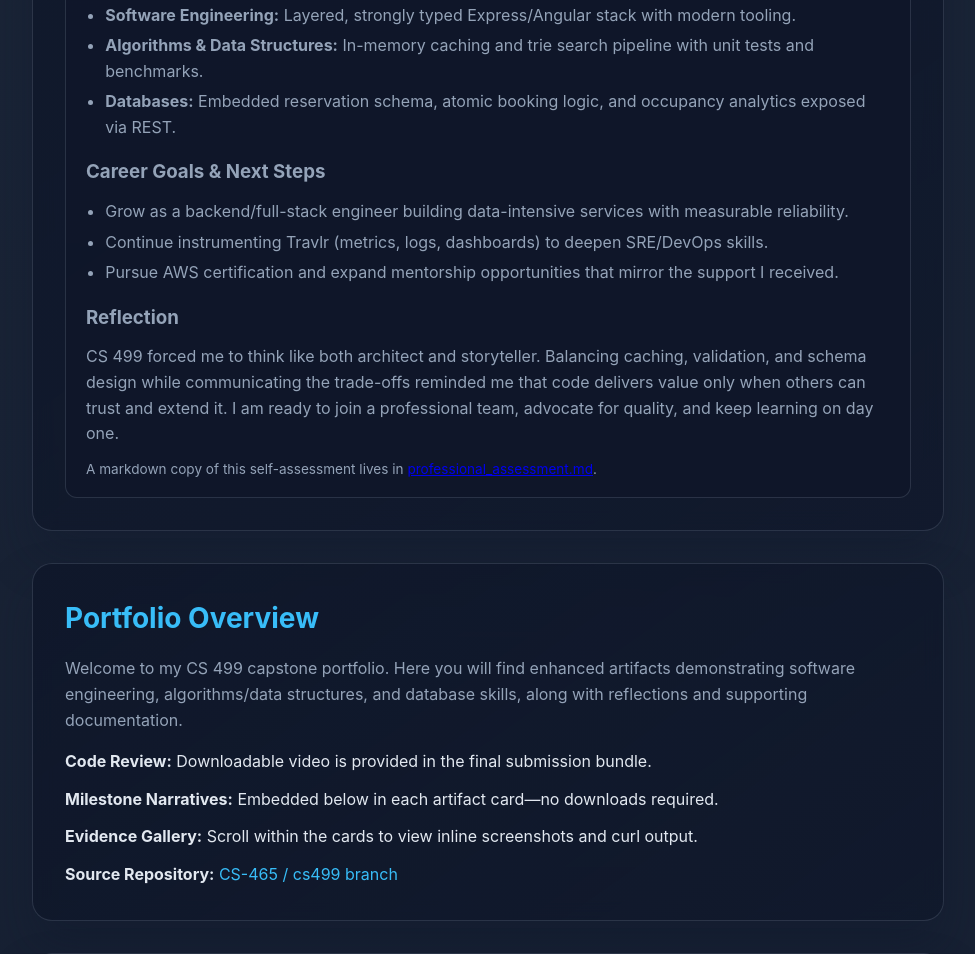
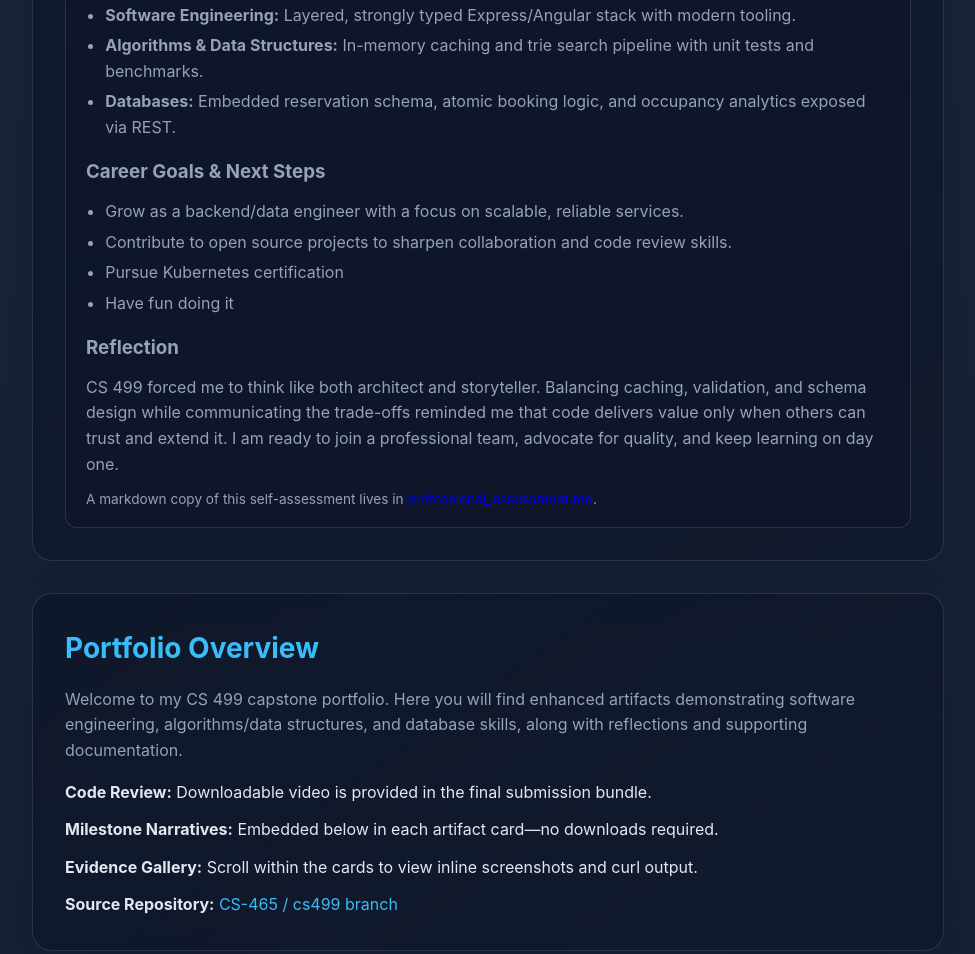
Before and after one commit to richardwtidwell/richardwtidwell.github.io, a plain HTML site: page index.html in a window 1280 px wide. Shown: the part 1259-2213 px from the top of the page, without its empty margins (152-1127 px from the left). Drawn offline with Linux system fonts and the light colour scheme.

Commit message:
Update career goals in self-assessment section

```diff
--- a/index.html
+++ b/index.html
@@ -51,9 +51,10 @@
 
           <h3>Career Goals &amp; Next Steps</h3>
           <ul>
-            <li>Grow as a backend/full-stack engineer building data-intensive services with measurable reliability.</li>
-            <li>Continue instrumenting Travlr (metrics, logs, dashboards) to deepen SRE/DevOps skills.</li>
-            <li>Pursue AWS certification and expand mentorship opportunities that mirror the support I received.</li>
+            <li>Grow as a backend/data engineer with a focus on scalable, reliable services.</li>
+            <li>Contribute to open source projects to sharpen collaboration and code review skills.</li>
+            <li>Pursue Kubernetes certification</li>
+            <li>Have fun doing it</li>
           </ul>
 
           <h3>Reflection</h3>
```
